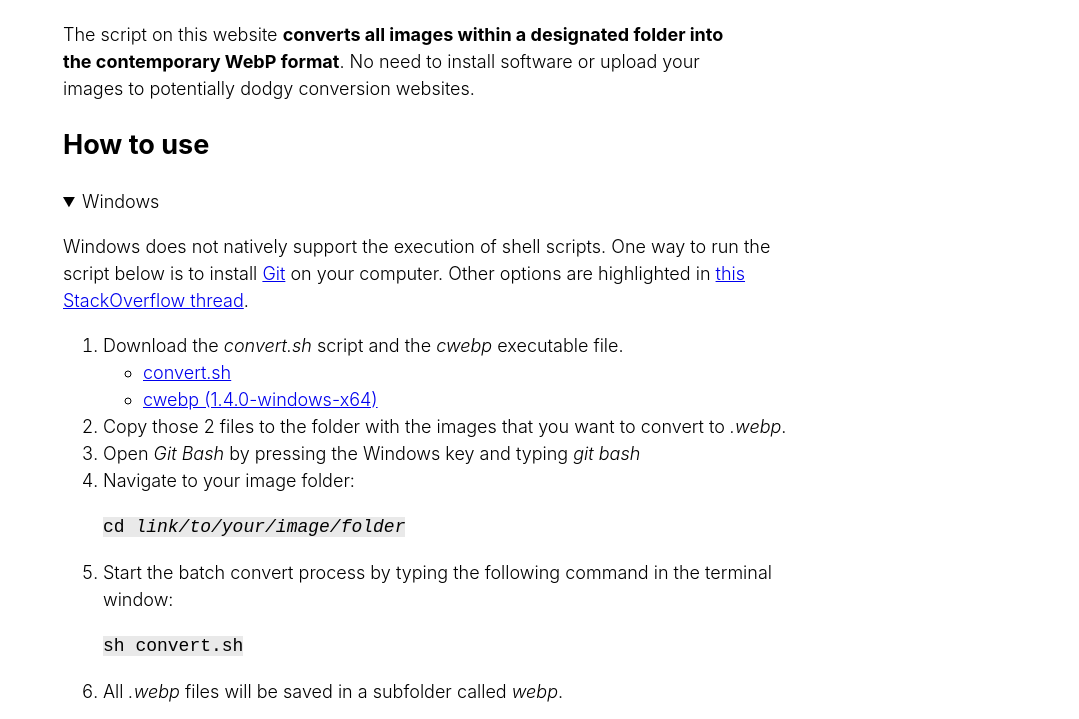
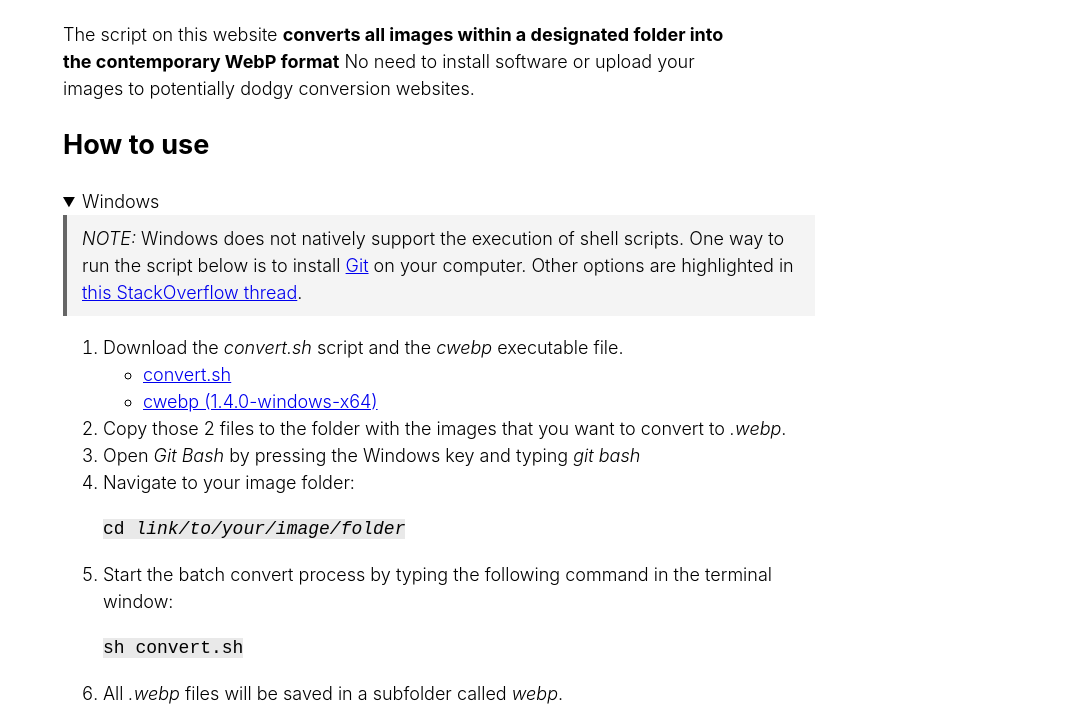
Before and after one commit to rene78/batch-convert-to-webp, a plain HTML site: page index.html in a window 1280 px wide. Both pictures are taken after a click on the heading "Windows". Shown: the part 81-800 px from the top of the page, without its empty margins (201-1280 px from the left). Drawn offline with Linux system fonts and the light colour scheme.

Commit message:
Added infobox element to Win Git Bash information

```diff
--- a/index.html
+++ b/index.html
@@ -45,16 +45,17 @@
   </a>
 
   <h1>Batch convert to WebP</h1>
-  <p class="intro-text">The script on this website <b>converts all images within a designated folder into the contemporary
-    WebP format</b>. No need to install software or upload your images to potentially dodgy conversion websites.</p>
+  <p class="intro-text">The script on this website <b>converts all images within a designated folder into the
+      contemporary WebP format</b> No need to install software or upload your images to potentially dodgy conversion
+    websites.</p>
   <h2>How to use</h2>
   <details>
     <summary>Windows</summary>
-    <p> Windows does not natively support the execution of shell scripts. One way to run the script below is to install
-      <a href="https://git-scm.com/" target="_blank" rel="noopener noreferrer">Git</a> on your computer. Other options
+    <div class="infobox"><em>NOTE:</em> Windows does not natively support the execution of shell scripts. One way to run
+      the script below is to install <a href="https://git-scm.com/" target="_blank" rel="noopener noreferrer">Git</a> on your computer. Other options
       are highlighted in <a href="https://stackoverflow.com/questions/26522789/how-to-run-sh-on-windows-command-prompt"
         target="_blank" rel="noopener noreferrer">this StackOverflow thread</a>.
-    </p>
+    </div>
     <ol>
       <li>Download the <i>convert.sh</i> script and the <i>cwebp</i> executable file.</li>
       <ul>
@@ -105,9 +106,11 @@
     <li><i>cwebp</i> was copied from Google's <a
         href="https://storage.googleapis.com/downloads.webmproject.org/releases/webp/index.html" target="_blank"
         rel="noopener noreferrer">libwebp codec distribution</a>, version 1.4.0. You might want to update to a later
-      version or use a different one, e.g. for Linux or pre Silicon Macs. The <i>cwebp</i> executable is saved in the /bin folder.</li>
+      version or use a different one, e.g. for Linux or pre Silicon Macs. The <i>cwebp</i> executable is saved in the
+      /bin folder.</li>
     <li>If you want something a little more user friendly with an UI I would recommend the open-source
-      <a href="https://github.com/renzhezhilu/webp2jpg-online" target="_blank" rel="noopener noreferrer">webp2jpg-online</a>,
+      <a href="https://github.com/renzhezhilu/webp2jpg-online" target="_blank"
+        rel="noopener noreferrer">webp2jpg-online</a>,
       a web app that converts your images locally. You can use the tool completely offline by downloading the html
       files in the <a href="https://github.com/renzhezhilu/webp2jpg-online/tree/master/offline" target="_blank"
         rel="noopener noreferrer">"offline" folder</a>.
--- a/main.css
+++ b/main.css
@@ -36,6 +36,16 @@ summary {
   margin-right: 60px;
 }
 
+.infobox {
+  border-left: 4px solid #666;
+  padding: 10px 15px;
+  background-color: #f4f4f4;
+}
+
+.infobox em {
+  font-style: italic;
+}
+
 @media (max-width: 700px) {
   body {
     padding: 0 5px;
```
